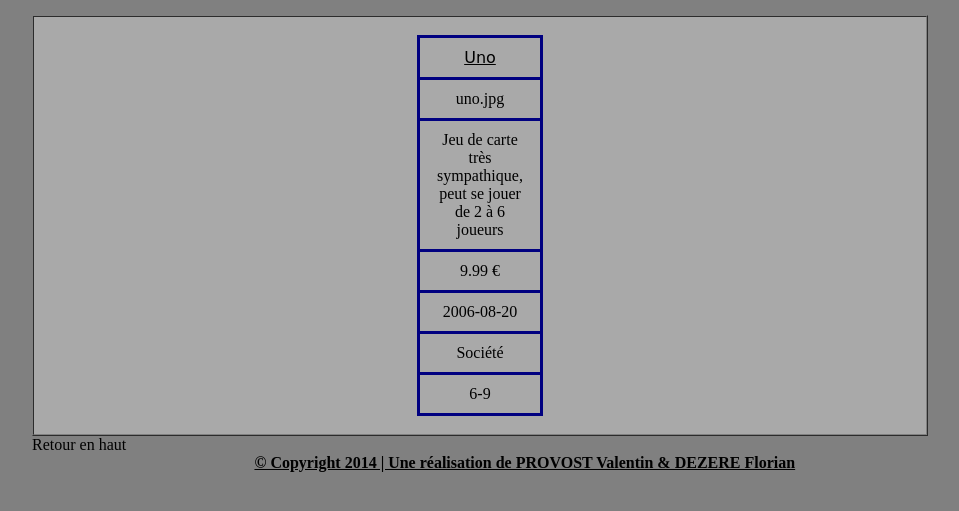
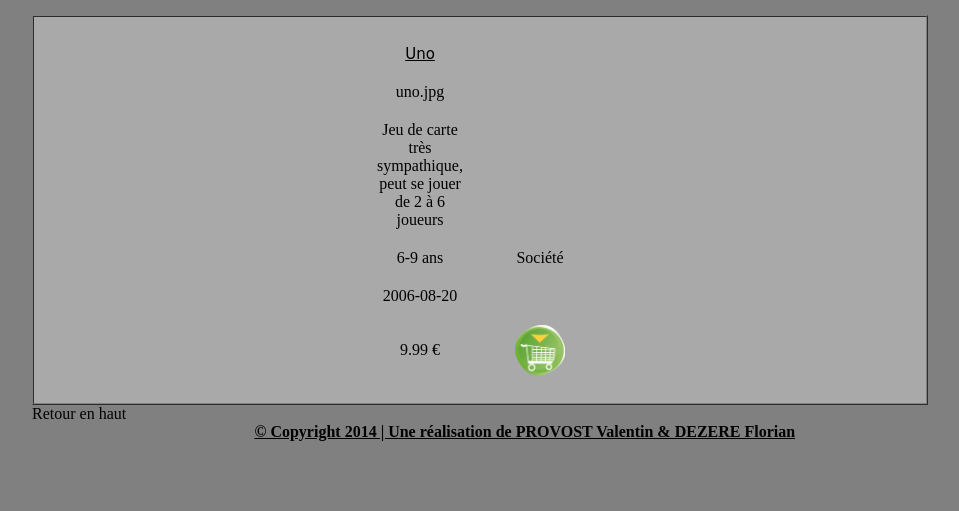
Before and after one commit to DezereFlorian/Web-Dynamique__L2-SPI, a PHP site: page /detail_jeu.php?id=2 in a window 1280 px wide. Shown: the part 238-749 px from the top of the page, without its empty margins (160-1119 px from the left). Run offline with PHP 8.4, Linux system fonts and the light colour scheme; data comes from the database, SQL or seed files in the repository; some libraries are stand-ins or nearby versions.

Commit message:
finition detail

```diff
--- a/detail_jeu.php
+++ b/detail_jeu.php
@@ -24,25 +24,33 @@
 
 <table>
     <tr class='titre_case'>
-        <td><?php echo $nom;?></td>
+        <td class='hidden' rawspan='2'><?php echo $nom;?></td>
     </tr>
     <tr>
-        <td><?php echo $img; ?></td>
+        <td class='hidden' rawspan='2'><?php echo $img; ?></td>
     </tr>
     <tr>
-        <td><?php echo $desc;?></td>
+        <td class='hidden' rawspan='2'><?php echo $desc;?></td>
     </tr>
     <tr>
-        <td><?php echo $prix; ?> €</td>
+
     </tr>
     <tr>
-        <td><?php echo $date; ?></td>
+        <td class='hidden'><?php echo $age; ?> ans</td>
+        <td class='hidden'><?php echo $categ; ?></td>
     </tr>
     <tr>
-        <td><?php echo $categ; ?></td>
+        <td class='hidden'><?php echo $date; ?></td>
     </tr>
     <tr>
-        <td><?php echo $age; ?></td>
+        <td class='hidden'>
+            <?php if ($stock > 0){
+            echo $prix; ?> €
+            <td class='hidden'><img id='addpanier' src='images/panier_fleche.jpg'/> </td>
+            <?php } else { ?>
+            Indisponible pour le moment
+            <?php } ?>
+        </td>
     </tr>
 </table>
 
--- a/global.css
+++ b/global.css
@@ -131,7 +131,7 @@ section a:hover{
     font-weight:bold;
 }
 
-article .lienbasique, .lienbasique:visited {
+.lienbasique, .lienbasique:visited {
     text-decoration: underline;
     color: saddlebrown;
     text-decoration-color: red;
@@ -161,6 +161,7 @@ article .lienbasique, .lienbasique:visited {
 .titre_case{
     font-family: Comic Sans MS;
     text-decoration: underline;
+    font-size: 15px;
 }
 
 .bienvenue{
@@ -193,3 +194,10 @@ input{
     color: midnightblue;
     font-size: 14pt;
 }
+
+.hidden{
+    border-bottom-width: 0;
+    border-right-width: 0;
+    border-left-width: 0;
+    border-top-width: 0;
+}
```
